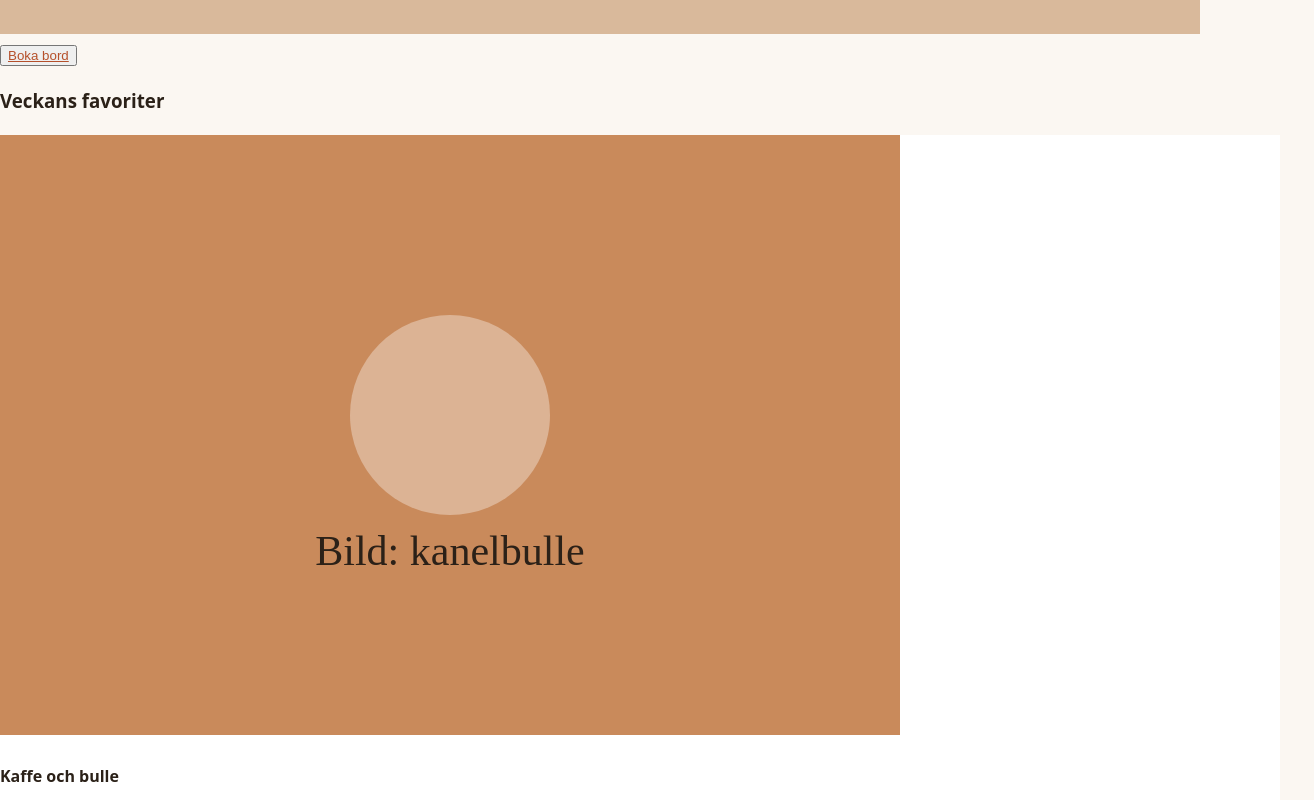
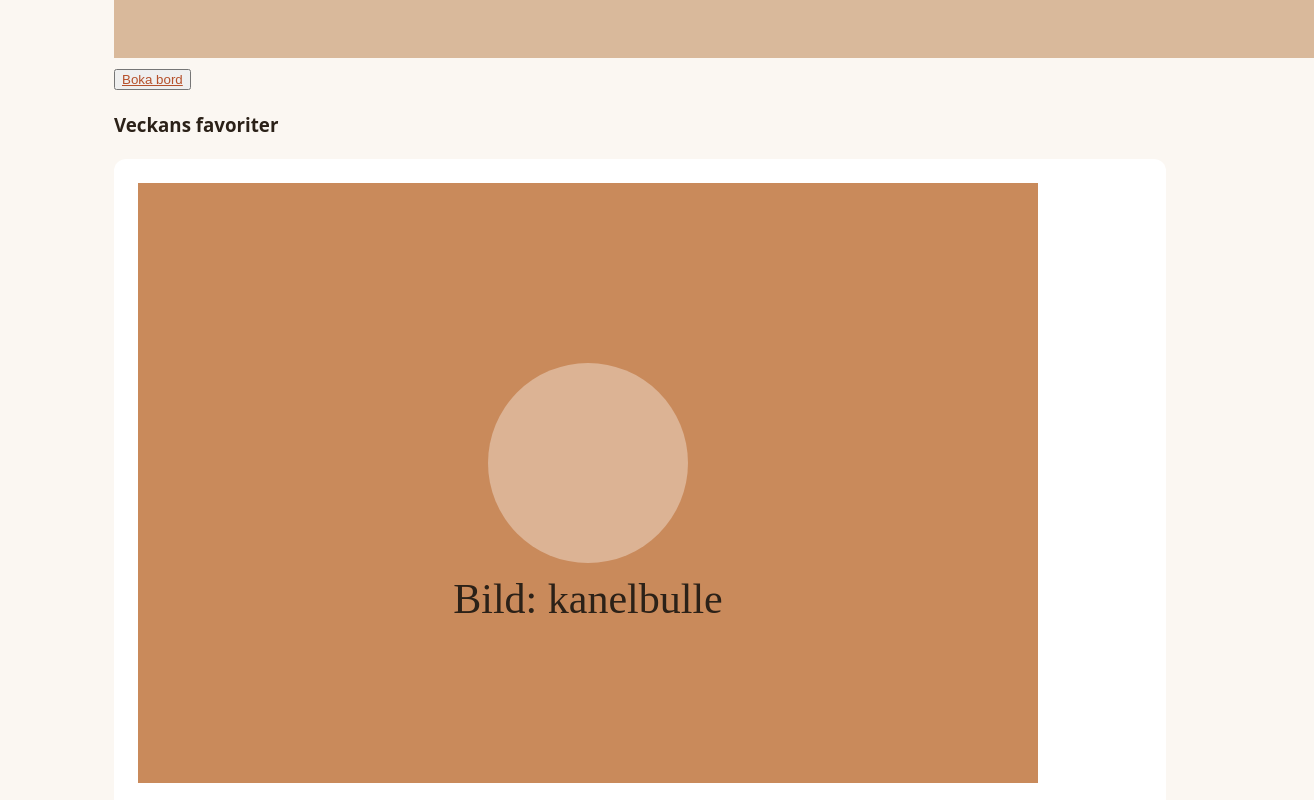
Before and after one commit to Alaa-97-sa/cafehornet, a plain HTML site: page kafe-hornet/index.html in a window 1280 px wide. Shown: the part 1100-1900 px from the top of the page, 1314 px wide, since content can reach past the window. Drawn offline with Linux system fonts and the light colour scheme; files that its build step writes are made by us from their sources.

Commit message:
ändringar på html

```diff
--- a/style.css
+++ b/style.css
@@ -20,9 +20,9 @@ body {
   color: #2b2118;
   font-family: system-ui, Helvetica, Arial, sans-serif;
   line-height: 1.6;
-  max-width: 1100;
+  max-width: 1100px;
   margin: 0 auto;
-  padding: 24;
+  padding: 24px;
 }
 
 h1,
@@ -50,7 +50,7 @@ nav a {
 .card {
   background-color: white;
   border: #e6dccf;
-  padding: 24;
-  border: 0;
-  border-radius: 12;
+  padding: 24px;
+  border: 0px;
+  border-radius: 12px;
 }
```
